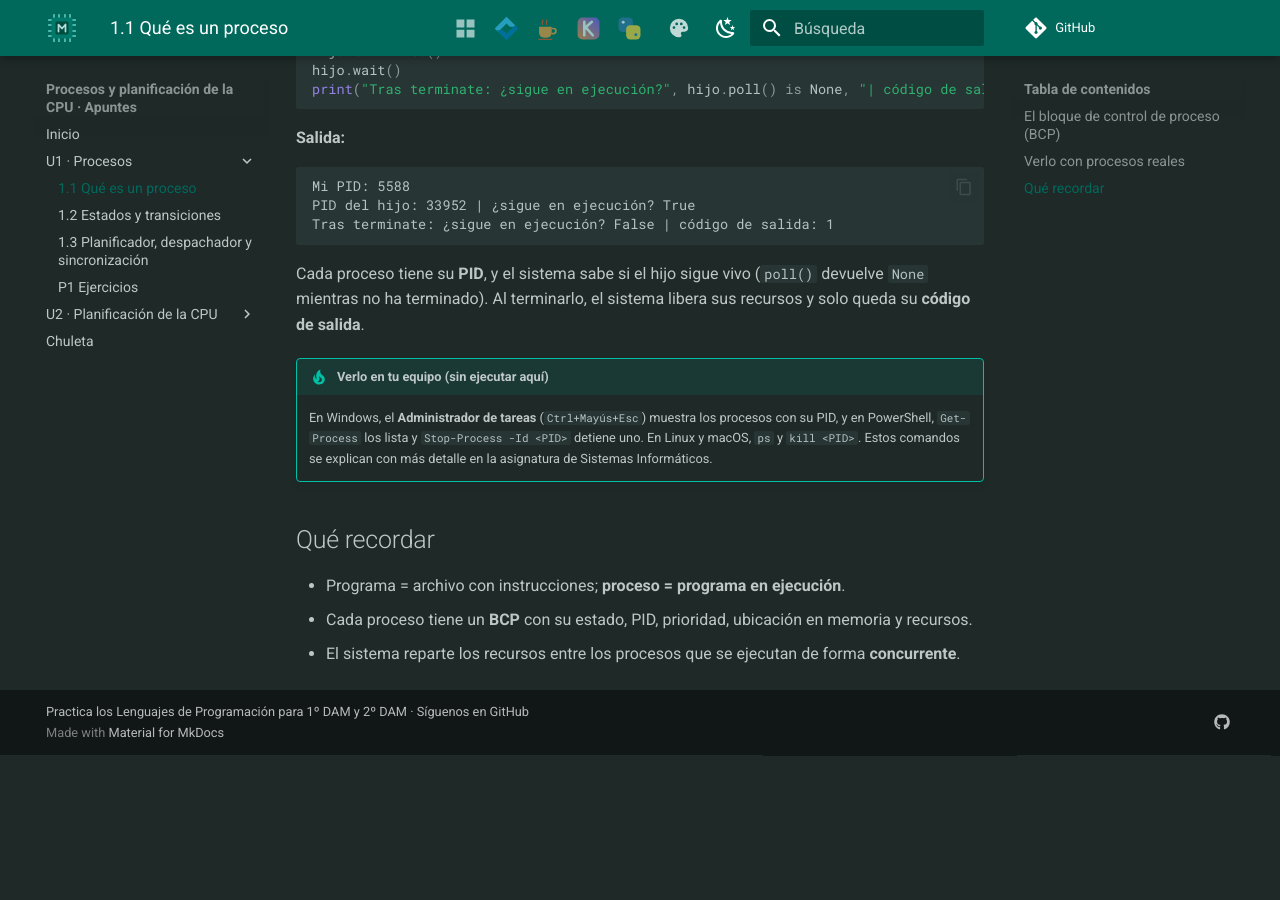
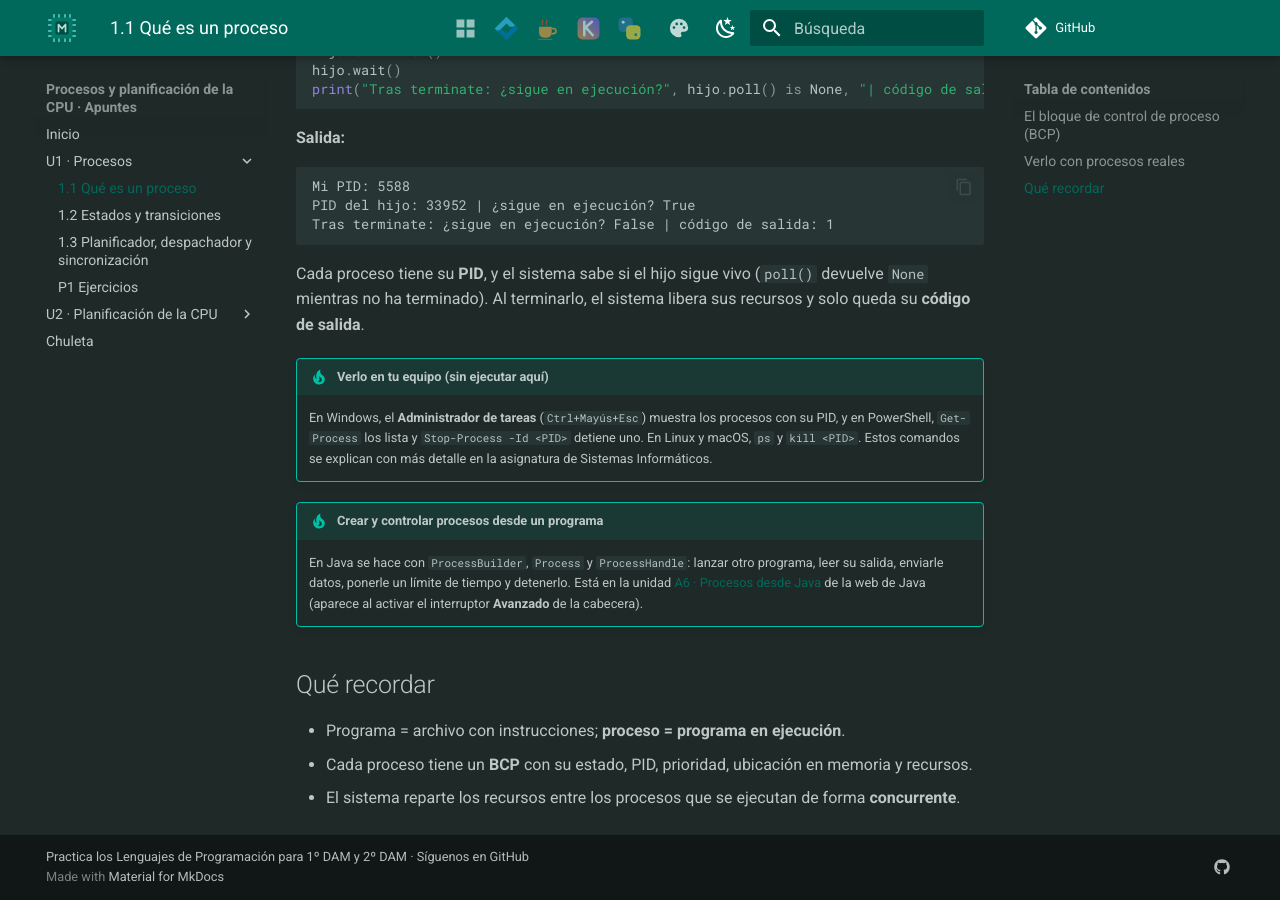
Before and after one commit to apuntes-dam/procesos-apuntes, an MkDocs documentation site: the page built from docs/u01/01-proceso.md, in a window 1280 px wide and 900 px high, scrolled down 1319 px. Built offline with MkDocs 1.6.1 and Material for MkDocs 9.7.7, drawn with Linux system fonts in a browser that asks for light colours; comment, search, counter and statistics services are not loaded; before the commit the page ends 2074 px from its top, so only the background shows below that.

Commit message:
Enlace a la unidad A6 de Java (procesos desde el codigo)
Co-Authored-By: Claude Sonnet 5.5 <noreply@anthropic.com>

```diff
--- a/docs/u01/01-proceso.md
+++ b/docs/u01/01-proceso.md
@@ -47,6 +47,9 @@ Cada proceso tiene su **PID**, y el sistema sabe si el hijo sigue vivo (`poll()`
 !!! tip "Verlo en tu equipo (sin ejecutar aquí)"
     En Windows, el **Administrador de tareas** (`Ctrl+Mayús+Esc`) muestra los procesos con su PID, y en PowerShell, `Get-Process` los lista y `Stop-Process -Id <PID>` detiene uno. En Linux y macOS, `ps` y `kill <PID>`. Estos comandos se explican con más detalle en la asignatura de Sistemas Informáticos.
 
+!!! tip "Crear y controlar procesos desde un programa"
+    En Java se hace con `ProcessBuilder`, `Process` y `ProcessHandle`: lanzar otro programa, leer su salida, enviarle datos, ponerle un límite de tiempo y detenerlo. Está en la unidad [A6 · Procesos desde Java](https://apuntes-dam.github.io/java-apuntes/avanzado/a6/) de la web de Java (aparece al activar el interruptor **Avanzado** de la cabecera).
+
 ## Qué recordar
 
 * Programa = archivo con instrucciones; **proceso = programa en ejecución**.
```
